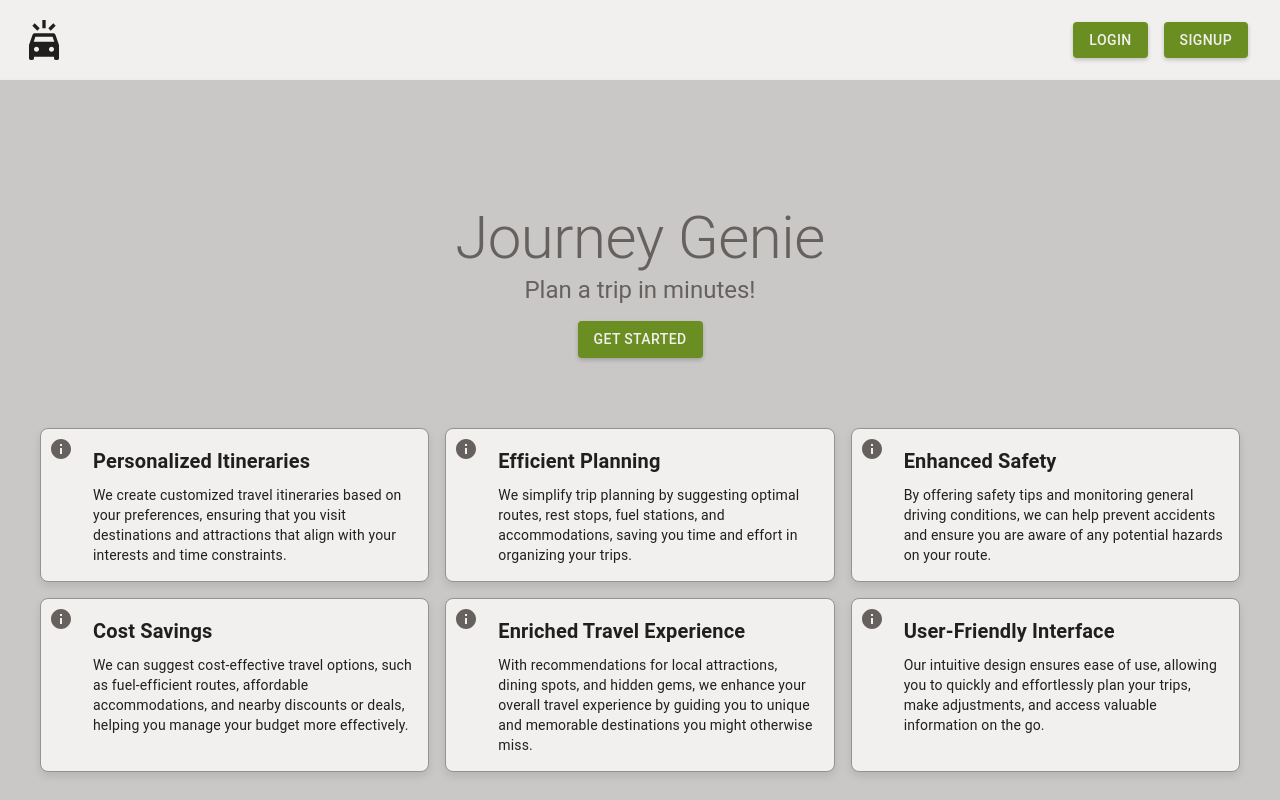
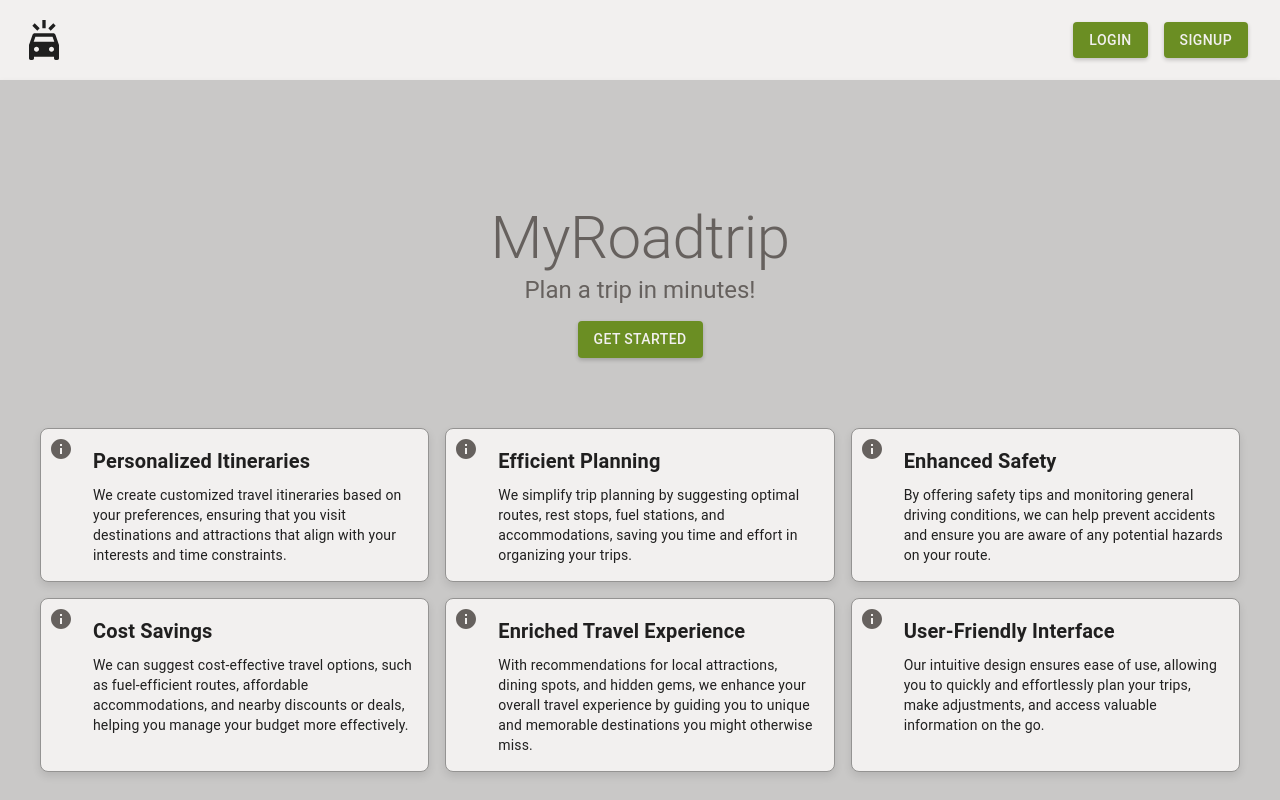
Before and after one commit to elischiffler/RoadtripsAreFun, a React (Vite) app in the folder frontend/: page / in a window 1280 px wide. Built offline with nearby package versions, Linux system fonts and the light colour scheme; no server answers; what ldrs would draw is missing.

Commit message:
Changed app name to "MyRoadtrip"

```diff
--- a/frontend/index.html
+++ b/frontend/index.html
@@ -2,9 +2,9 @@
 <html lang="en">
   <head>
     <meta charset="UTF-8" />
-    <link rel="icon" type="image/svg+xml" href="/vite.svg" />
+    <link rel="icon" type="image/svg+xml" href="/minor-crash.svg" />
     <meta name="viewport" content="width=device-width, initial-scale=1.0" />
-    <title>Journey Genie</title>
+    <title>MyRoadtrip</title>
   </head>
   <body>
     <div id="root"></div>
--- a/frontend/src/components/AuthWrapper.jsx
+++ b/frontend/src/components/AuthWrapper.jsx
@@ -1,4 +1,4 @@
-import React, { useEffect } from "react";
+import { useEffect } from "react";
 import { useNavigate, useLocation } from "react-router-dom";
 
 const AuthWrapper = ({ children }) => {
--- a/frontend/src/components/LogoButton.jsx
+++ b/frontend/src/components/LogoButton.jsx
@@ -1,4 +1,3 @@
-import React from "react";
 import { IconButton } from "@mui/material";
 import MinorCrashIcon from "@mui/icons-material/MinorCrash";
 import { useNavigate } from "react-router-dom";
--- a/frontend/src/components/Map.jsx
+++ b/frontend/src/components/Map.jsx
@@ -1,4 +1,4 @@
-import React, { useEffect, useRef } from "react";
+import { useEffect, useRef } from "react";
 import mapboxgl from "mapbox-gl";
 
 import "mapbox-gl/dist/mapbox-gl.css";
--- a/frontend/src/pages/ChatPage/ChatPage.jsx
+++ b/frontend/src/pages/ChatPage/ChatPage.jsx
@@ -34,7 +34,7 @@ const ChatPage = () => {
   // Initial message displayed in a new chat
   const initialMessage = useMemo(() => [
     {
-      text: "Hello there! I’m Journey Genie, and I’m excited to help you with your trip planning. To get started, could you please tell me how you would like to enter your trip's starting point?",
+      text: "Hello there! I’m MyRoadtrip, and I’m excited to help you with your trip planning. To get started, could you please tell me how you would like to enter your trip's starting point?",
       sender: 'bot' // either bot or user
     },
   ], []);
@@ -356,7 +356,7 @@ const ChatPage = () => {
         {/* Header with app title */}
         <Box className="header">
           <Typography variant="h6" color="white">
-            Journey Genie
+            MyRoadtrip
           </Typography>
         </Box>
 
--- a/frontend/src/pages/HomePage/HomePage.jsx
+++ b/frontend/src/pages/HomePage/HomePage.jsx
@@ -60,7 +60,7 @@ export default function HomePage() {
 
       <Box className="main-content-box">
         <Typography variant="h2" component="h1">
-          Journey Genie
+          MyRoadtrip
         </Typography>
         <Typography variant="h5" component="h2">
           Plan a trip in minutes!
```
Also changed, not shown: frontend/public/minor-crash.svg (added).
